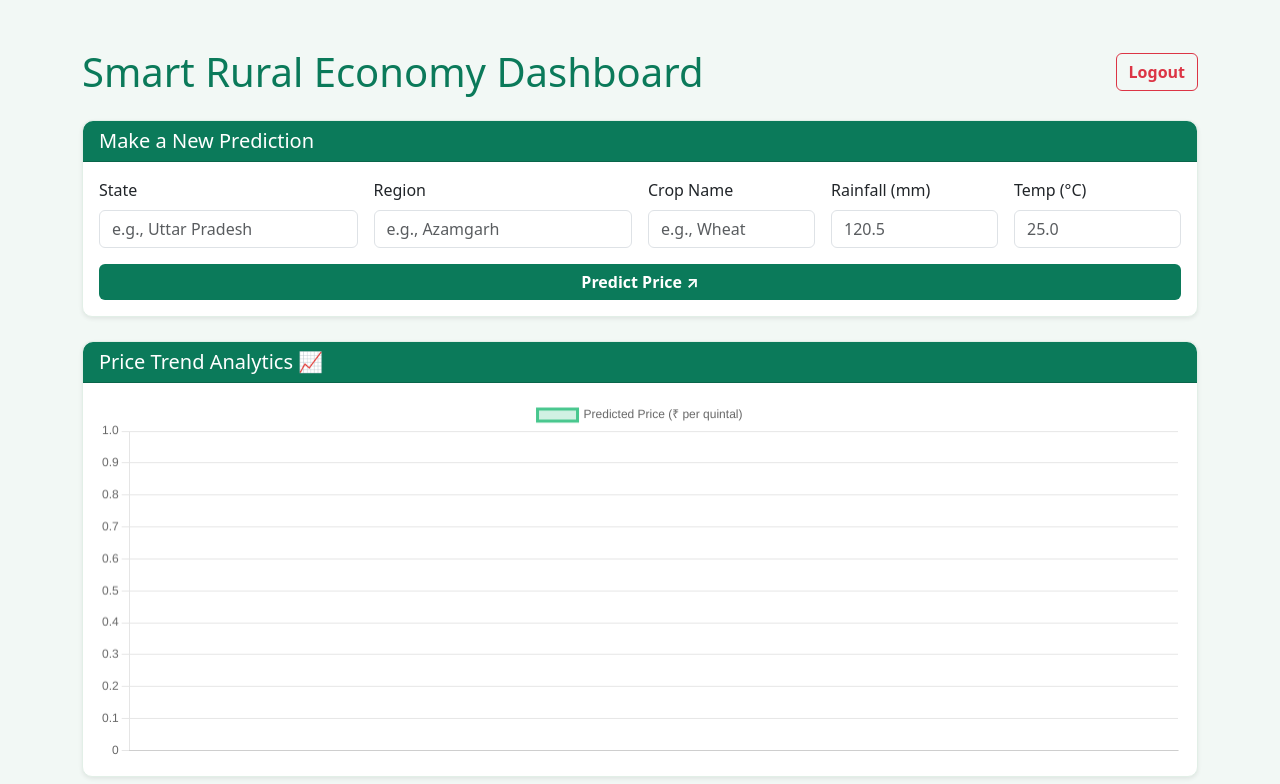
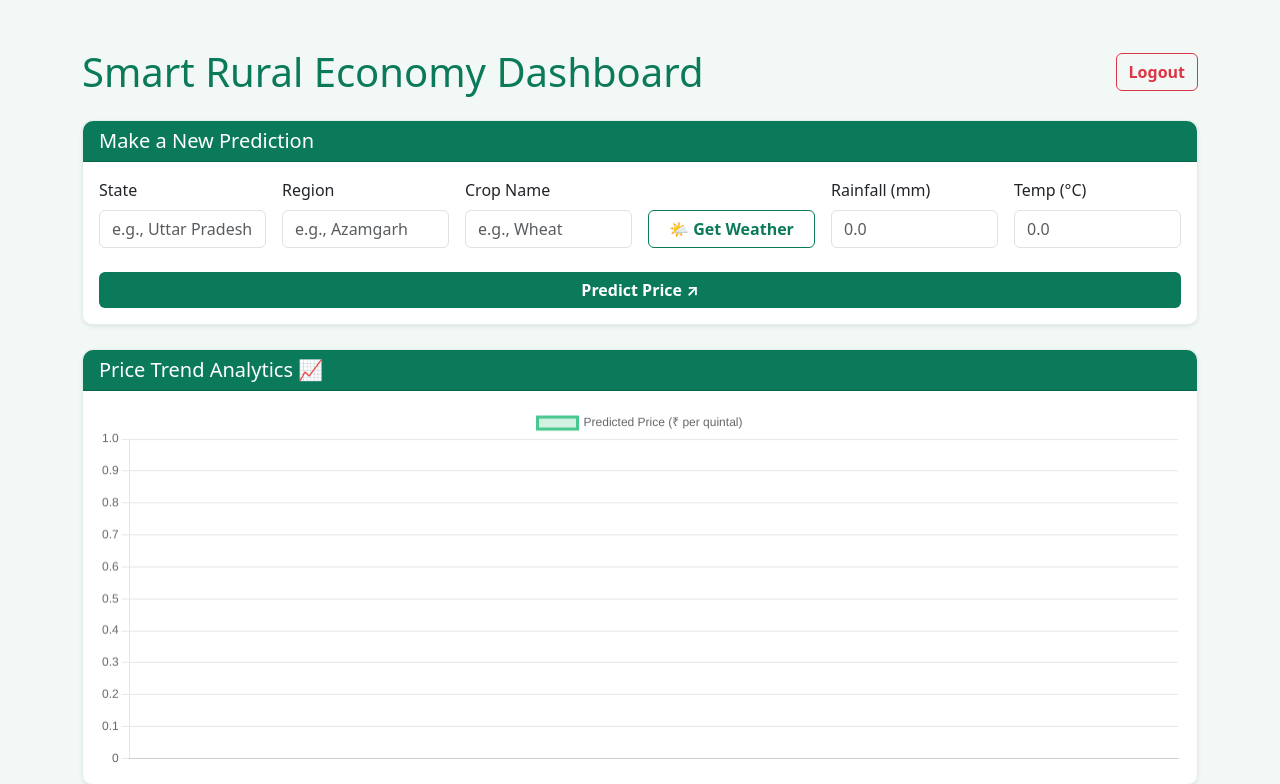
Before and after one commit to anubhavy-05/rural-django-portal, a Django app: page / in a window 1280 px wide. Shown: the top 784 px of the page. Run offline with Django 5.2, Linux system fonts and the light colour scheme; the visitor is signed in with stand-in values (Sample User, id 1); data that the repository does not hold is empty.

Commit message:
Add weather fetching functionality and adjust form layout for improved user experience

```diff
--- a/dashboard/templates/dashboard/home.html
+++ b/dashboard/templates/dashboard/home.html
@@ -64,29 +64,36 @@
                     <div class="card-body">
                         <form method="POST">
                             {% csrf_token %}
-                            <div class="row g-3">
-                                <div class="col-md-3">
+                            <div class="row g-3 align-items-end">
+                                <div class="col-md-2">
                                     <label class="form-label">State</label>
                                     <input type="text" name="state" class="form-control" required placeholder="e.g., Uttar Pradesh">
                                 </div>
-                                <div class="col-md-3">
+                                <div class="col-md-2">
                                     <label class="form-label">Region</label>
-                                    <input type="text" name="region" class="form-control" required placeholder="e.g., Azamgarh">
+                                    <input type="text" id="region_input" name="region" class="form-control" required placeholder="e.g., Azamgarh">
                                 </div>
                                 <div class="col-md-2">
                                     <label class="form-label">Crop Name</label>
                                     <input type="text" name="crop_name" class="form-control" required placeholder="e.g., Wheat">
                                 </div>
+
+                                <div class="col-md-2">
+                                    <button type="button" class="btn btn-outline-success w-100 fw-bold" onclick="fetchLiveWeather()" style="border-color: var(--emerald-main); color: var(--emerald-main);">
+                                        🌤️ Get Weather
+                                    </button>
+                                </div>
+
                                 <div class="col-md-2">
                                     <label class="form-label">Rainfall (mm)</label>
-                                    <input type="number" step="0.1" name="rainfall_mm" class="form-control" required placeholder="120.5">
+                                    <input type="number" step="0.1" id="rainfall_input" name="rainfall_mm" class="form-control" required placeholder="0.0">
                                 </div>
                                 <div class="col-md-2">
                                     <label class="form-label">Temp (°C)</label>
-                                    <input type="number" step="0.1" name="temperature_c" class="form-control" required placeholder="25.0">
+                                    <input type="number" step="0.1" id="temp_input" name="temperature_c" class="form-control" required placeholder="0.0">
                                 </div>
                             </div>
-                            <button type="submit" class="btn btn-emerald mt-3 w-100 fw-bold">Predict Price ↗</button>
+                            <button type="submit" class="btn btn-emerald mt-4 w-100 fw-bold">Predict Price ↗</button>
                         </form>
                     </div>
                 </div>
@@ -187,5 +194,64 @@
         }
     </script>
     <script type="text/javascript" src="https://translate.google.com/translate_a/element.js?cb=googleTranslateElementInit"></script>
+<script>
+        async function fetchLiveWeather() {
+            // Region wale input box se naam nikalna
+            const regionName = document.getElementById('region_input').value;
+
+            if (!regionName) {
+                alert("Pehle 'Region' box mein koi jagah ka naam likhein!");
+                return;
+            }
+
+            // Button ka text change karke loading dikhana
+            const weatherBtn = event.target;
+            const originalText = weatherBtn.innerHTML;
+            weatherBtn.innerHTML = "⏳ Fetching...";
+            weatherBtn.disabled = true;
+
+            try {
+                // Step 1: Jagah ka naam (Region) dekar uska Latitude aur Longitude nikalna
+                const geoUrl = `https://geocoding-api.open-meteo.com/v1/search?name=${regionName}&count=1`;
+                const geoResponse = await fetch(geoUrl);
+                const geoData = await geoResponse.json();
+
+                if (!geoData.results) {
+                    alert("Region internet par nahi mila. Kripya sahi spelling check karein.");
+                    weatherBtn.innerHTML = originalText;
+                    weatherBtn.disabled = false;
+                    return;
+                }
+
+                const lat = geoData.results[0].latitude;
+                const lon = geoData.results[0].longitude;
+
+                // Step 2: Us Latitude/Longitude ka aaj ka mausam (Weather) nikalna
+                // current=temperature_2m,precipitation hume Temp aur Rainfall nikal kar dega
+                const weatherUrl = `https://api.open-meteo.com/v1/forecast?latitude=${lat}&longitude=${lon}&current=temperature_2m,precipitation`;
+                const weatherResponse = await fetch(weatherUrl);
+                const weatherData = await weatherResponse.json();
+
+                // Step 3: Form ke box mein auto-fill karna
+                document.getElementById('temp_input').value = weatherData.current.temperature_2m;
+                // Note: Live rainfall data accurate millimeter mein lana API se mushkil hota hai,
+                // isliye hum current precipitation ko thoda scale kar rahe hain basic use ke liye.
+                document.getElementById('rainfall_input').value = (weatherData.current.precipitation * 10) || 50.5; // Default safe value agar baarish 0 hai
+
+                // Success!
+                weatherBtn.innerHTML = "✅ Updated!";
+                setTimeout(() => {
+                    weatherBtn.innerHTML = originalText;
+                    weatherBtn.disabled = false;
+                }, 3000);
+
+            } catch (error) {
+                console.error("Error fetching weather:", error);
+                alert("Mausam ka data lane mein problem aayi. Kripya manually type karein.");
+                weatherBtn.innerHTML = originalText;
+                weatherBtn.disabled = false;
+            }
+        }
+    </script>
 </body>
 </html>
```
